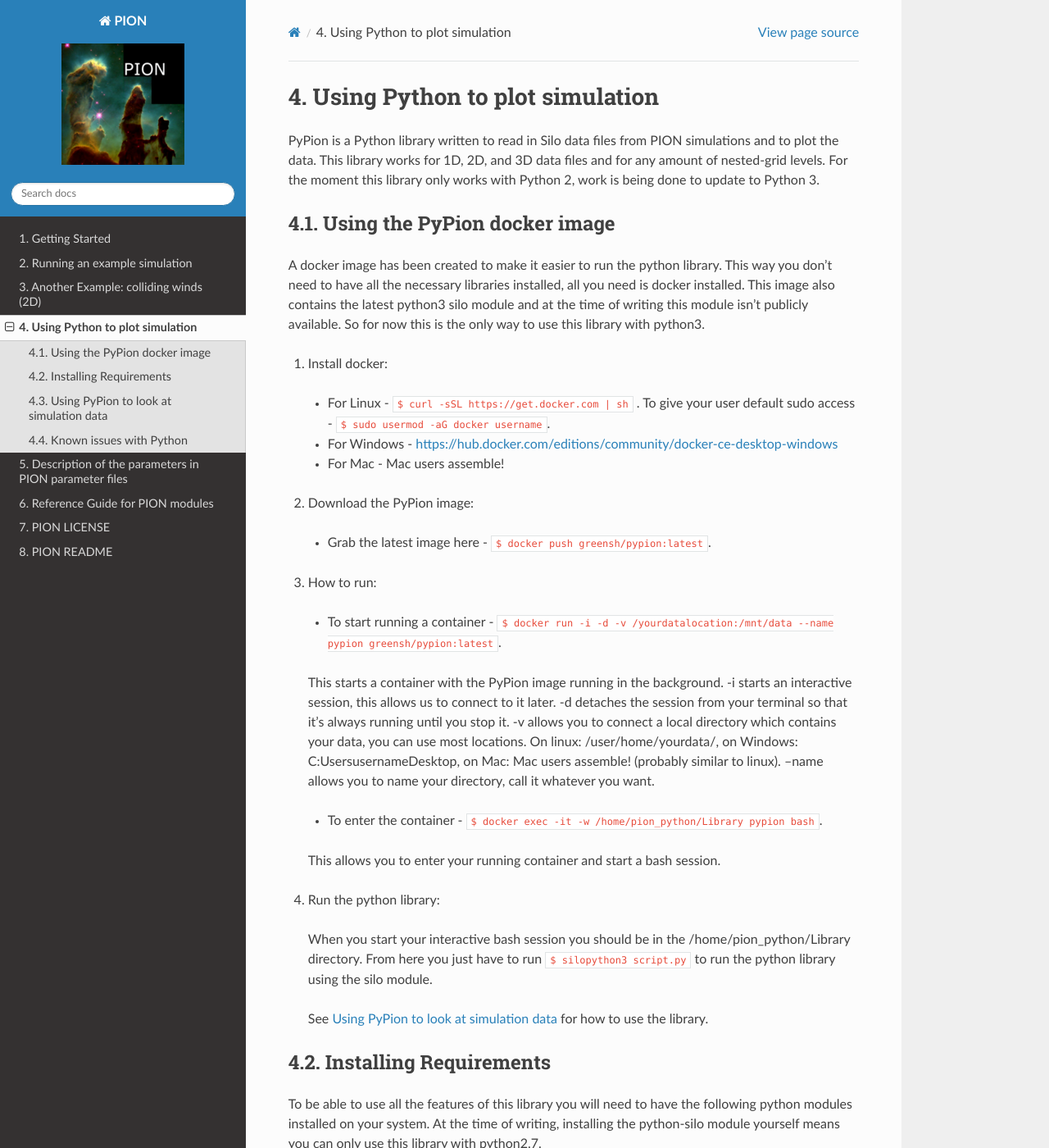
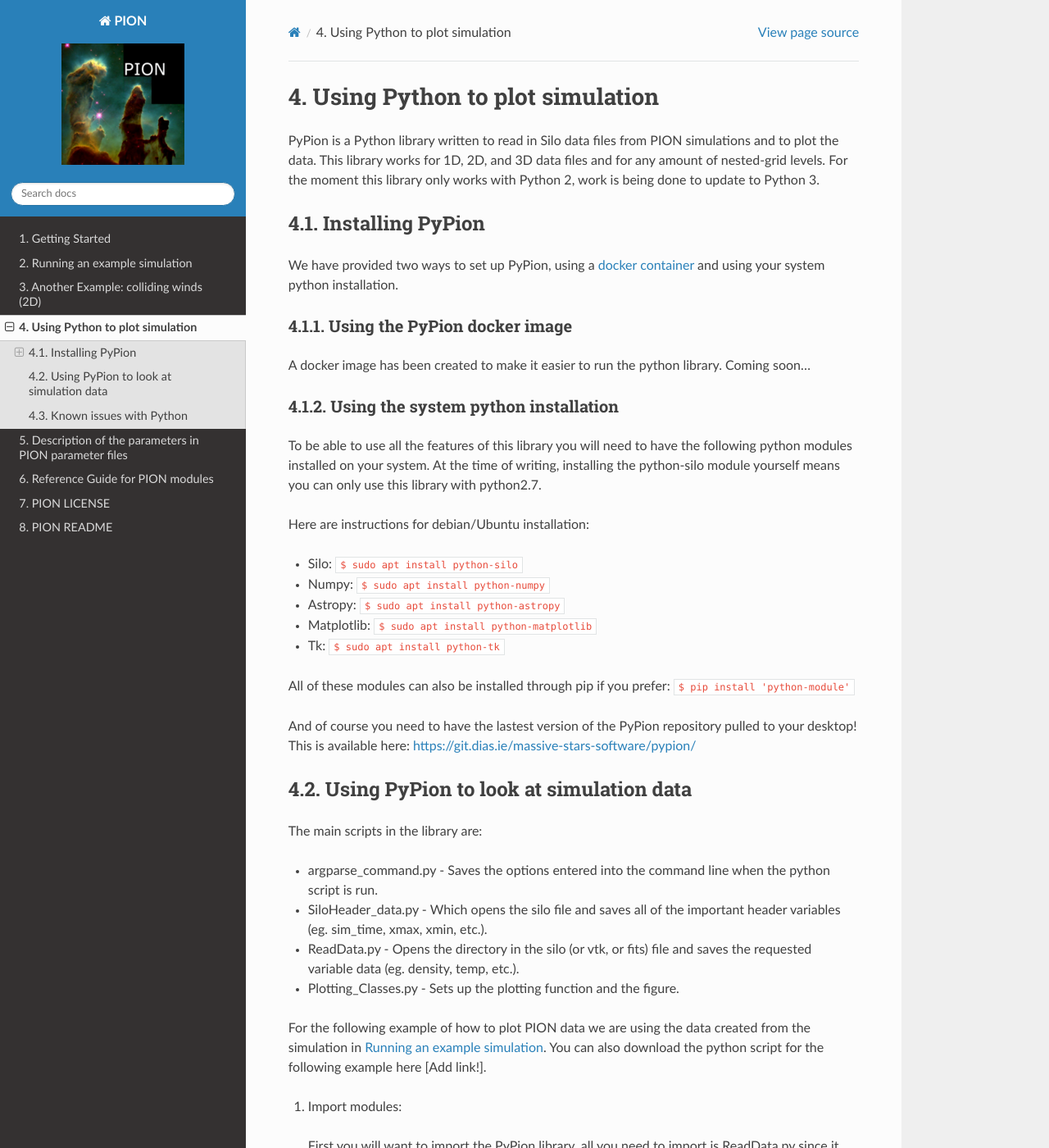
Before and after one commit to jmackey-astro/pion-docs, a Sphinx documentation site: the page built from docs/source/python.rst, in a window 1280 px wide and 1400 px high. Shown: the whole window at 82% size. Built offline with Sphinx 7.4.7 and the Read the Docs theme 2.0.0, drawn with Linux system fonts in a browser that asks for light colours.

Commit message:
moved docker to temp.text b/c silo lib unreleased

```diff
--- a/docs/source/python.rst
+++ b/docs/source/python.rst
@@ -6,52 +6,24 @@
 PyPion is a Python library written to read in Silo data files from PION simulations and to plot the data. This library works for 1D, 2D, and 3D data files and for any amount of nested-grid levels.
 For the moment this library only works with Python 2, work is being done to update to Python 3.
 
+.. _install_python:
+
+Installing PyPion
+----------------------------------
+
+We have provided two ways to set up PyPion, using a `docker container <https://www.docker.com/>`_ and using your system python installation.
 
 .. _docker_usage:
 
 Using the PyPion docker image
-----------------------------------
+^^^^^^^^^^^^^^^^^^^^^^^^^^^^^^
 
-A docker image has been created to make it easier to run the python library. This way you don't need to have all the necessary libraries installed, all you need is docker
-installed. This image also contains the latest python3 silo module and at the time of writing this module isn't publicly available. So for now this is the only way to use this library with python3.
-
-1. Install docker:
-
- + For Linux - :code:`$ curl -sSL https://get.docker.com | sh` .
-   To give your user default sudo access - :code:`$ sudo usermod -aG docker username`.
-
- + For Windows - https://hub.docker.com/editions/community/docker-ce-desktop-windows
-
- + For Mac - Mac users assemble!
-
-2. Download the PyPion image:
-
- + Grab the latest image here - :code:`$ docker push greensh/pypion:latest`.
-
-3. How to run:
-
- + To start running a container - :code:`$ docker run -i -d -v /yourdatalocation:/mnt/data --name pypion greensh/pypion:latest`.
-
- This starts a container with the PyPion image running in the background. -i starts an interactive session, this allows us to connect to it later. -d detaches the session from your terminal so that it's always running
- until you stop it. -v allows you to connect a local directory which contains your data, you can use most locations. On linux: /user/home/yourdata/, on Windows: C:\Users\username\Desktop\,
- on Mac: Mac users assemble! (probably similar to linux). --name allows you to name your directory, call it whatever you want.
-
- + To enter the container - :code:`$ docker exec -it -w /home/pion_python/Library pypion bash`.
-
- This allows you to enter your running container and start a bash session.
-
-4. Run the python library:
-
- When you start your interactive bash session you should be in the /home/pion_python/Library directory. From here you just have to run :code:`$ silopython3 script.py` to run the
- python library using the silo module.
-
- See :ref:`use_python` for how to use the library.
+A docker image has been created to make it easier to run the python library.  Coming soon...
 
 
-.. _install_python:
+Using the system python installation
+^^^^^^^^^^^^^^^^^^^^^^^^^^^^^^^^^^^^^
 
-Installing Requirements
-----------------------------------
 To be able to use all the features of this library you will need to have the following python modules installed on your system. At the time of writing, installing the python-silo module yourself
 means you can only use this library with python2.7.
 
```
Also changed, not shown: docs/source/getting_started.rst (+5 -7 lines), 1 other file.
